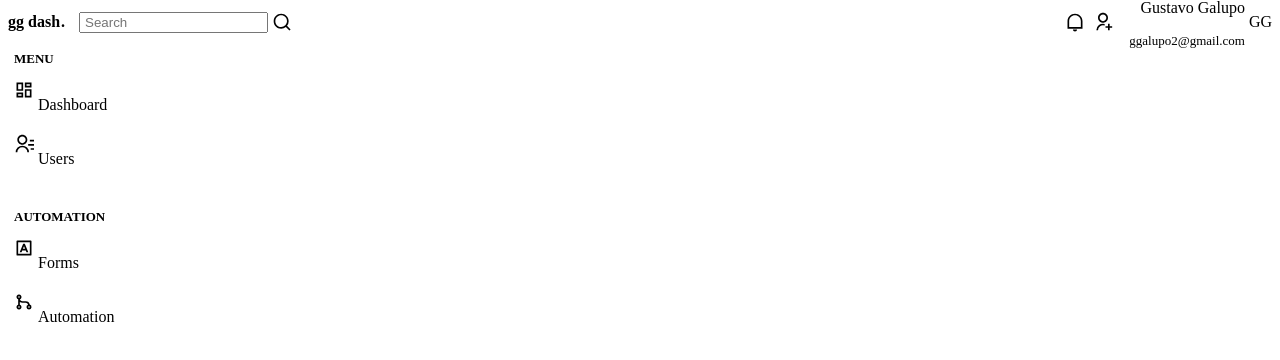
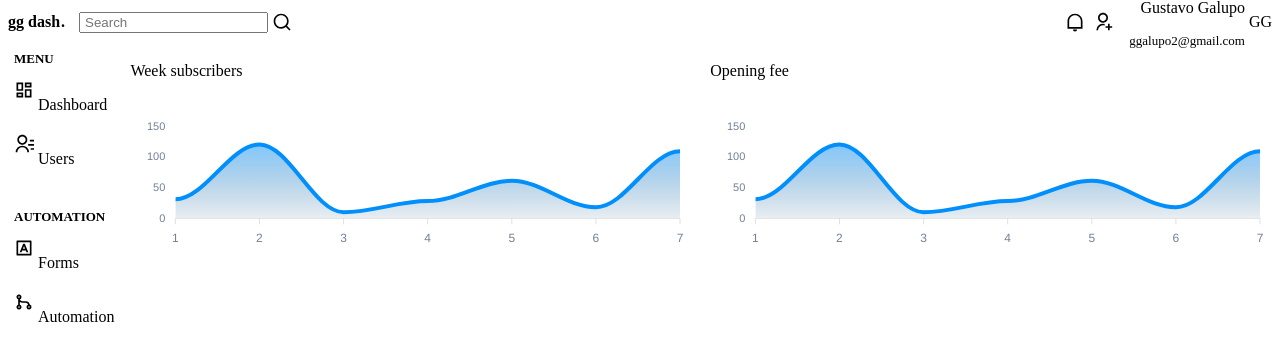
Before and after one commit to GGalupo/gg-dash, a Next.js app: page /dashboard in a window 1280 px wide. Shown: the top 360 px of the page. Built offline with nearby package versions, Linux system fonts and the light colour scheme.

Commit message:
Dashboard page

```diff
--- a/src/pages/dashboard.tsx
+++ b/src/pages/dashboard.tsx
@@ -1,7 +1,62 @@
-import { Flex } from "@chakra-ui/react";
+import dynamic from "next/dynamic";
+import { Box, Flex, SimpleGrid, Text, theme } from "@chakra-ui/react";
 
 import { Header } from "../components/Header";
 import Sidebar from "../components/Sidebar";
+
+const Chart = dynamic(() => import("react-apexcharts"), {
+  ssr: false,
+});
+
+const options = {
+  chart: {
+    toolbar: {
+      show: false,
+    },
+    zoom: {
+      enabled: false,
+    },
+    foreColor: theme.colors.gray[500],
+  },
+  grid: {
+    show: false,
+  },
+  dataLabels: {
+    enabled: false,
+  },
+  tooltip: {
+    enabled: false,
+  },
+  xAxis: {
+    type: "datetime",
+    axisBorder: {
+      color: theme.colors.gray[600],
+    },
+    axisTicks: {
+      color: theme.colors.gray[600],
+    },
+    categories: [
+      "2022-02-18T00:00:00.000Z",
+      "2022-02-19T00:00:00.000Z",
+      "2022-02-20T00:00:00.000Z",
+      "2022-02-21T00:00:00.000Z",
+      "2022-02-22T00:00:00.000Z",
+      "2022-02-23T00:00:00.000Z",
+      "2022-02-24T00:00:00.000Z",
+    ],
+  },
+  fill: {
+    opacity: 0.3,
+    type: "gradient",
+    gradient: {
+      shade: "dark",
+      opacityFrom: 0.7,
+      opacityTo: 0.3,
+    },
+  },
+};
+
+const series = [{ name: "series1", data: [31, 120, 10, 28, 61, 18, 109] }];
 
 const Dashboard = () => {
   return (
@@ -10,6 +65,18 @@
 
       <Flex w="100%" my="6" maxW={1480} mx="auto" px="6">
         <Sidebar />
+
+        <SimpleGrid flex="1" gap="4" minChildWidth="320px" align="flex-start">
+          <Box p="8" bg="gray.800" borderRadius="8">
+            <Text>Week subscribers</Text>
+            <Chart options={options} series={series} type="area" height={160} />
+          </Box>
+
+          <Box p="8" bg="gray.800" borderRadius="8">
+            <Text>Opening fee</Text>
+            <Chart options={options} series={series} type="area" height={160} />
+          </Box>
+        </SimpleGrid>
       </Flex>
     </Flex>
   );
```
